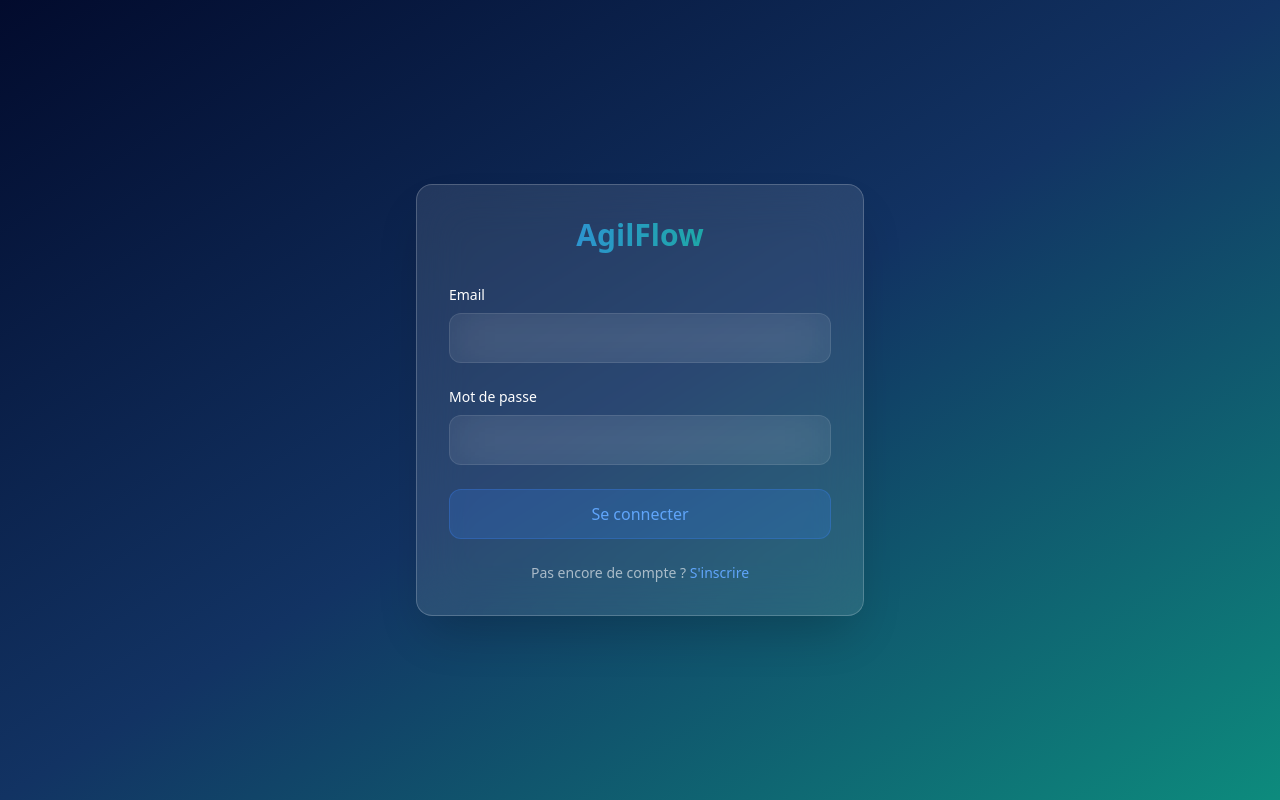
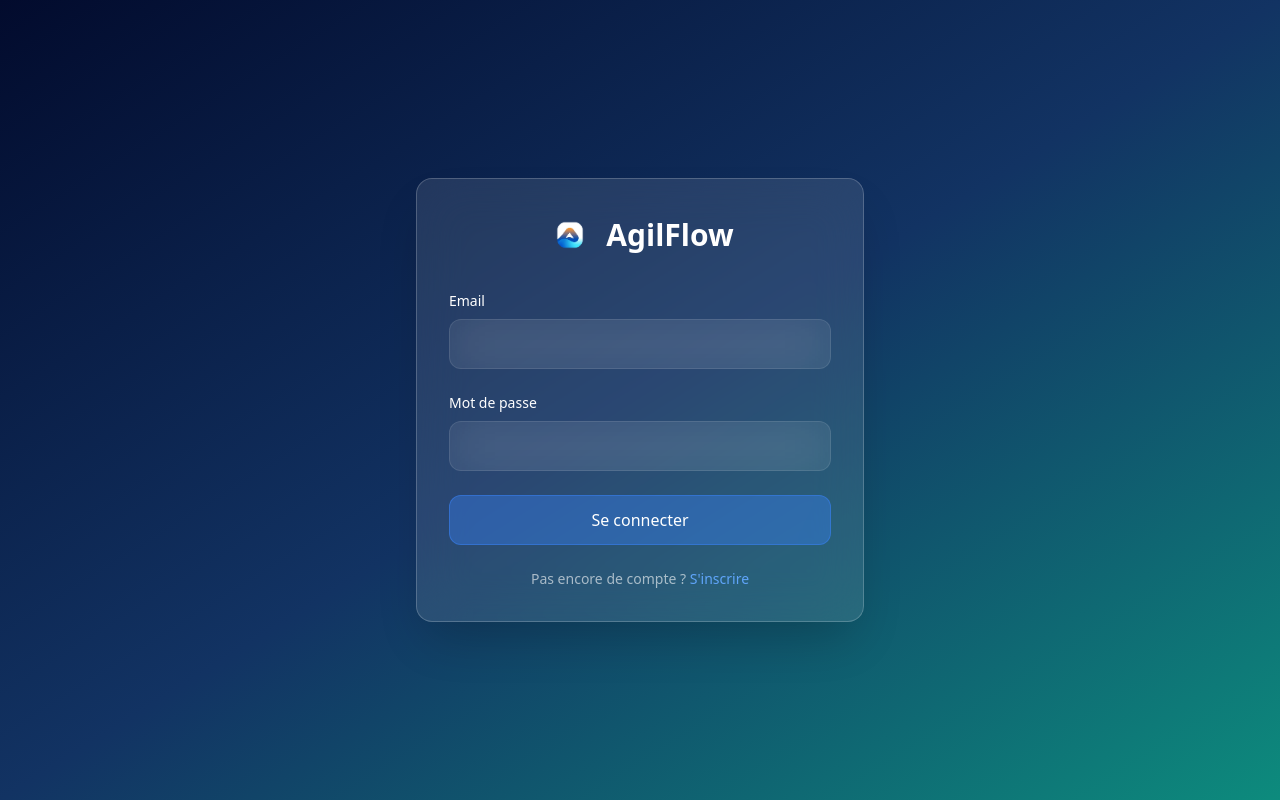
Before and after one commit to kydoCode/agilflow-react-2026, a React (Vite) app: page /login in a window 1280 px wide. Built offline with nearby package versions, Linux system fonts and the light colour scheme; no server answers.

Commit message:
Update a11y: Amélioration contraste boutons (40%) + logo + texte blanc

```diff
--- a/src/pages/Login.jsx
+++ b/src/pages/Login.jsx
@@ -30,9 +30,12 @@ export default function Login() {
   return (
     <div className="min-h-screen flex items-center justify-center p-4">
       <div className="glass-card w-full max-w-md p-8">
-        <h1 className="text-3xl font-bold text-center mb-8 bg-gradient-to-r from-primary to-accent bg-clip-text text-transparent">
-          AgilFlow
-        </h1>
+        <div className="flex items-center justify-center gap-3 mb-8">
+          <img src="/logo.webp" alt="AgilFlow" className="w-10 h-10 sm:w-12 sm:h-12" />
+          <h1 className="text-2xl sm:text-3xl font-bold text-white">
+            AgilFlow
+          </h1>
+        </div>
 
         <form onSubmit={handleSubmit} className="space-y-6">
           <div>
@@ -66,7 +69,7 @@ export default function Login() {
           <button
             type="submit"
             disabled={loading}
-            className="w-full bg-primary/20 border border-primary/30 text-primary-light rounded-xl px-4 py-3 font-medium hover:bg-primary/30 transition-all disabled:opacity-50"
+            className="w-full bg-primary/40 border border-primary/50 text-white rounded-xl px-4 py-3 font-medium hover:bg-primary/50 transition-all disabled:opacity-50 min-h-[44px]"
           >
             {loading ? 'Connexion...' : 'Se connecter'}
           </button>
--- a/src/pages/Register.jsx
+++ b/src/pages/Register.jsx
@@ -32,9 +32,12 @@ export default function Register() {
   return (
     <div className="min-h-screen flex items-center justify-center p-4">
       <div className="glass-card w-full max-w-md p-8">
-        <h1 className="text-3xl font-bold text-center mb-8 bg-gradient-to-r from-primary to-accent bg-clip-text text-transparent">
-          AgilFlow
-        </h1>
+        <div className="flex items-center justify-center gap-3 mb-8">
+          <img src="/logo.webp" alt="AgilFlow" className="w-10 h-10 sm:w-12 sm:h-12" />
+          <h1 className="text-2xl sm:text-3xl font-bold text-white">
+            AgilFlow
+          </h1>
+        </div>
 
         <form onSubmit={handleSubmit} className="space-y-6">
           <div>
@@ -96,7 +99,7 @@ export default function Register() {
           <button
             type="submit"
             disabled={loading}
-            className="w-full bg-primary/20 border border-primary/30 text-primary-light rounded-xl px-4 py-3 font-medium hover:bg-primary/30 transition-all disabled:opacity-50"
+            className="w-full bg-primary/40 border border-primary/50 text-white rounded-xl px-4 py-3 font-medium hover:bg-primary/50 transition-all disabled:opacity-50 min-h-[44px]"
           >
             {loading ? 'Inscription...' : 'S\'inscrire'}
           </button>
```
Also changed, not shown: public/logo.webp (added).
